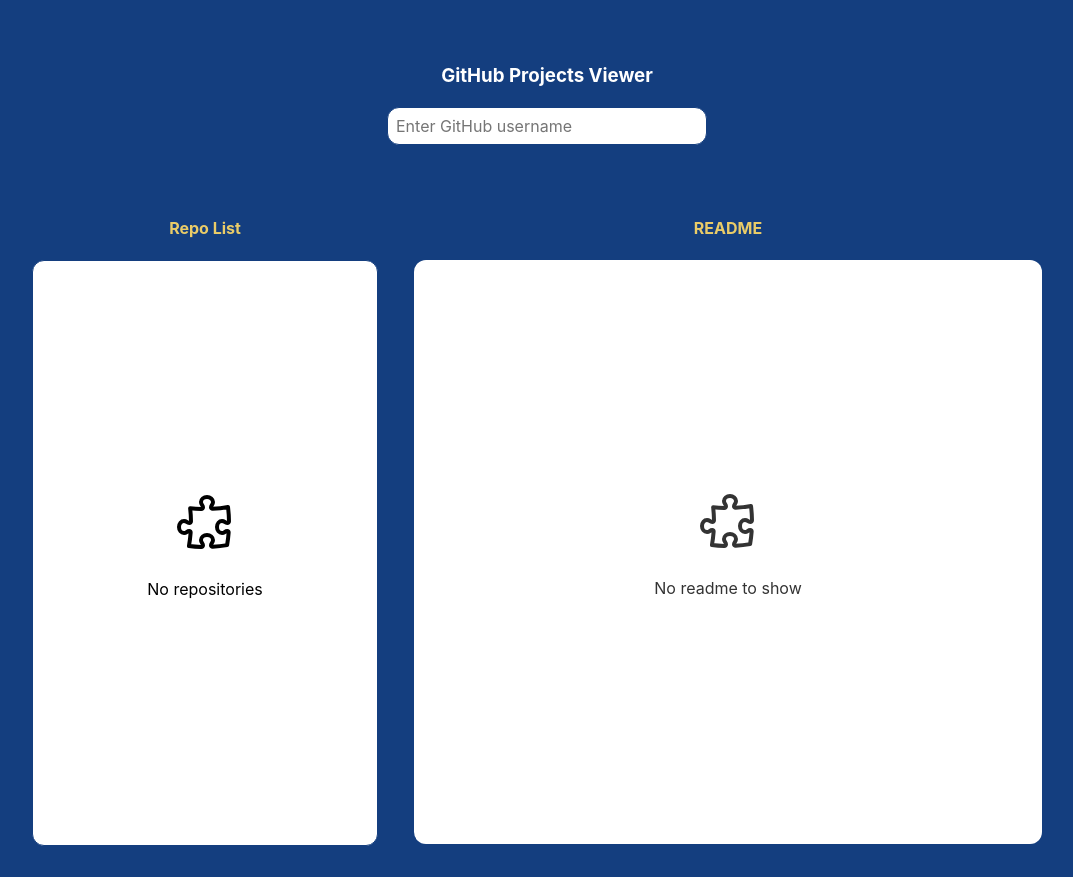
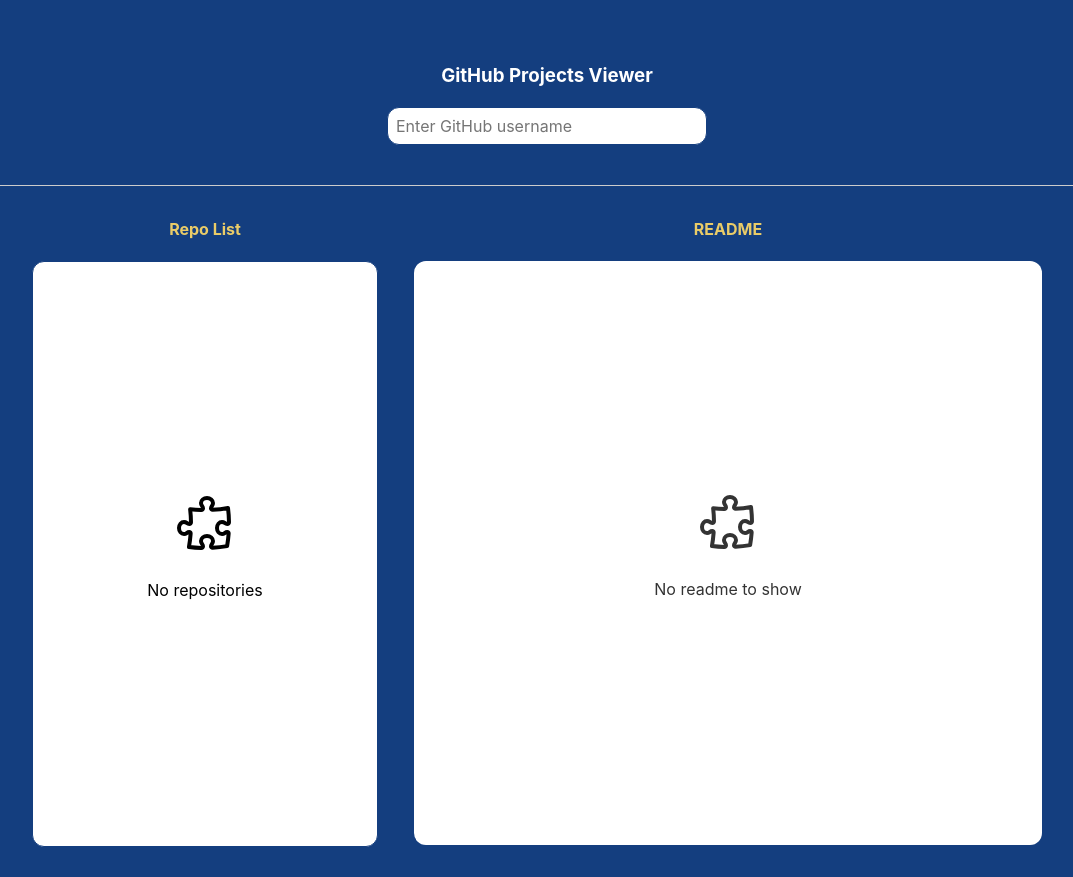
Before and after one commit to undefinedzain/d3labs, a React (Create React App) app: page / in a window 1280 px wide. Shown: the whole page, without its empty margins (93-1166 px from the left). Built offline with nearby package versions, Linux system fonts and the light colour scheme.

Commit message:
fix readme fetching and styling

```diff
--- a/src/components/ProjectReadme.tsx
+++ b/src/components/ProjectReadme.tsx
@@ -13,7 +13,7 @@
   const { user, readme, fetchReadme } = useGithub();
 
   useEffect(() => {
-    if (user && projectName) {
+    if (user && projectName && user) {
       fetchReadme(projectName);
     }
   }, [user, projectName, fetchReadme]);
--- a/src/index.css
+++ b/src/index.css
@@ -12,11 +12,13 @@
 svg:not(.loading-indicator) {
   width: 64px;
   height: 64px;
+  cursor: pointer;
 }
 
 svg.loading-indicator {
   width: 24px;
   height: 24px;
+  cursor: pointer;
 }
 
 .App {
@@ -78,6 +80,7 @@
   margin-top: 20px;
   padding: 12px;
   column-gap: 1rem;
+  border-top: 1px solid #ccc;
 }
 
 .project-list {
```
